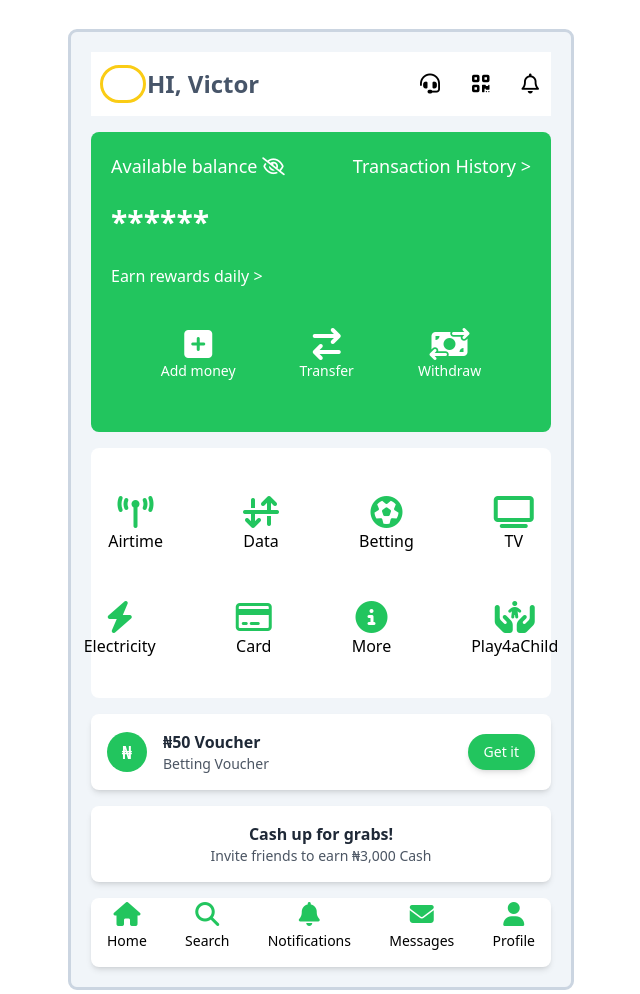
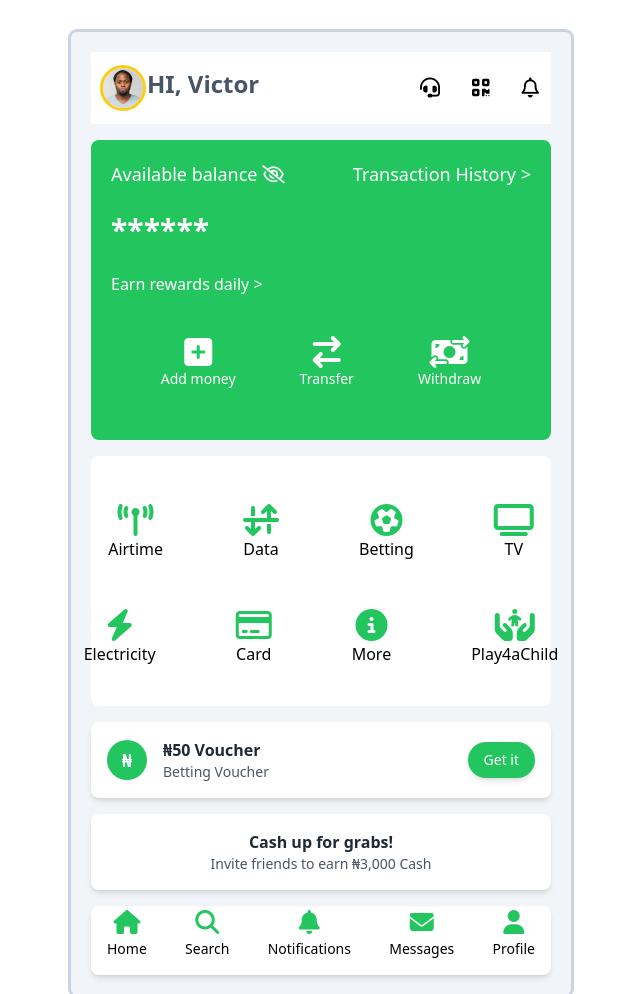
Before and after one commit to VICKYFYN3/Opay-UI, a plain HTML site: page index.html in a window 1280 px wide. Shown: the top 994 px of the page, without its empty margins (319-959 px from the left). Drawn offline with nearby package versions, Linux system fonts and the light colour scheme; the site is published under a folder, as on GitHub Pages, so addresses that start at the root find nothing.

Commit message:
index.html

```diff
--- a/index.html
+++ b/index.html
@@ -12,7 +12,7 @@
       <!-- Top Section -->
       <div class="top bg-white flex justify-between items-center px-3 py-4">
         <div class="left flex space-x-1">
-          <img src="/face.jpg" alt="" class="w-[40px] rounded-full outline outline-yellow-400">
+          <img src="face.jpg" alt="" class="w-[40px] rounded-full outline outline-yellow-400">
           <h1 class="font-bold text-2xl text-slate-600">HI, Victor</h1>
         </div>
         <div class="right flex space-x-8 ">
```
